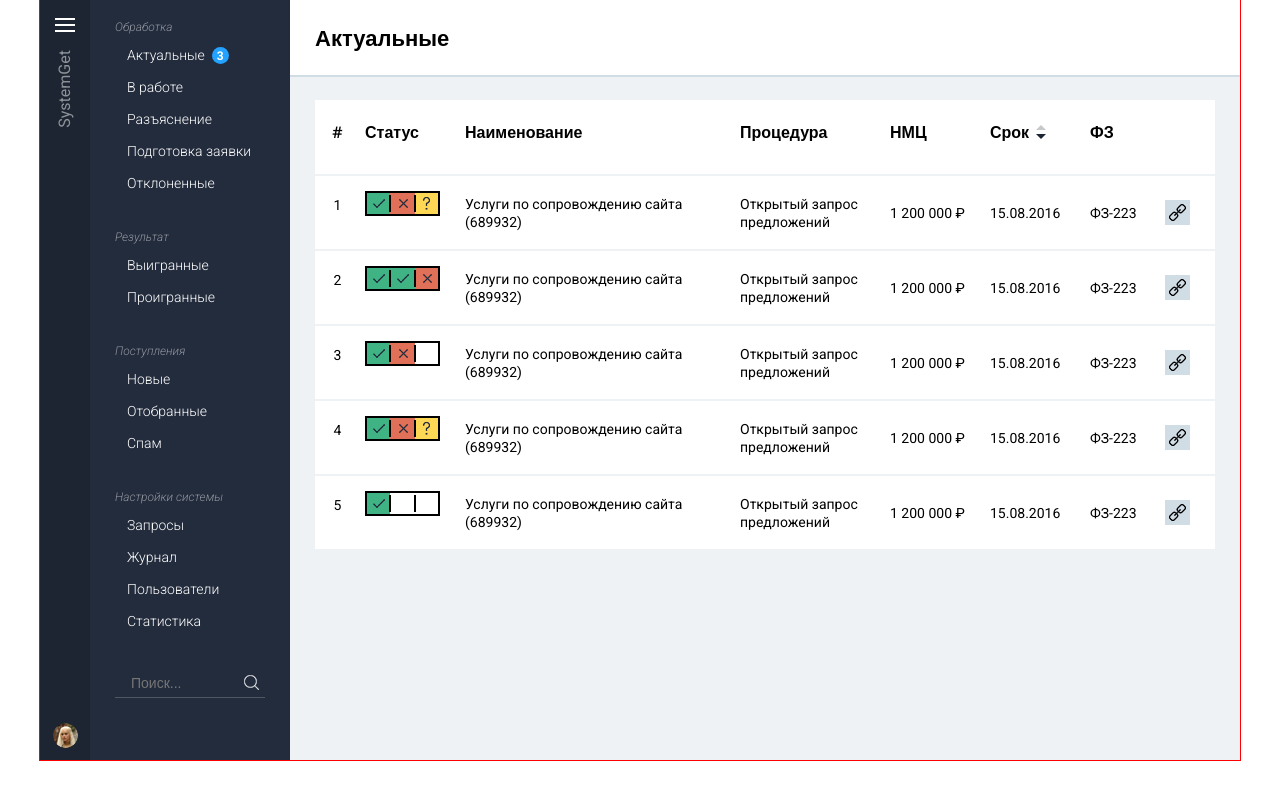
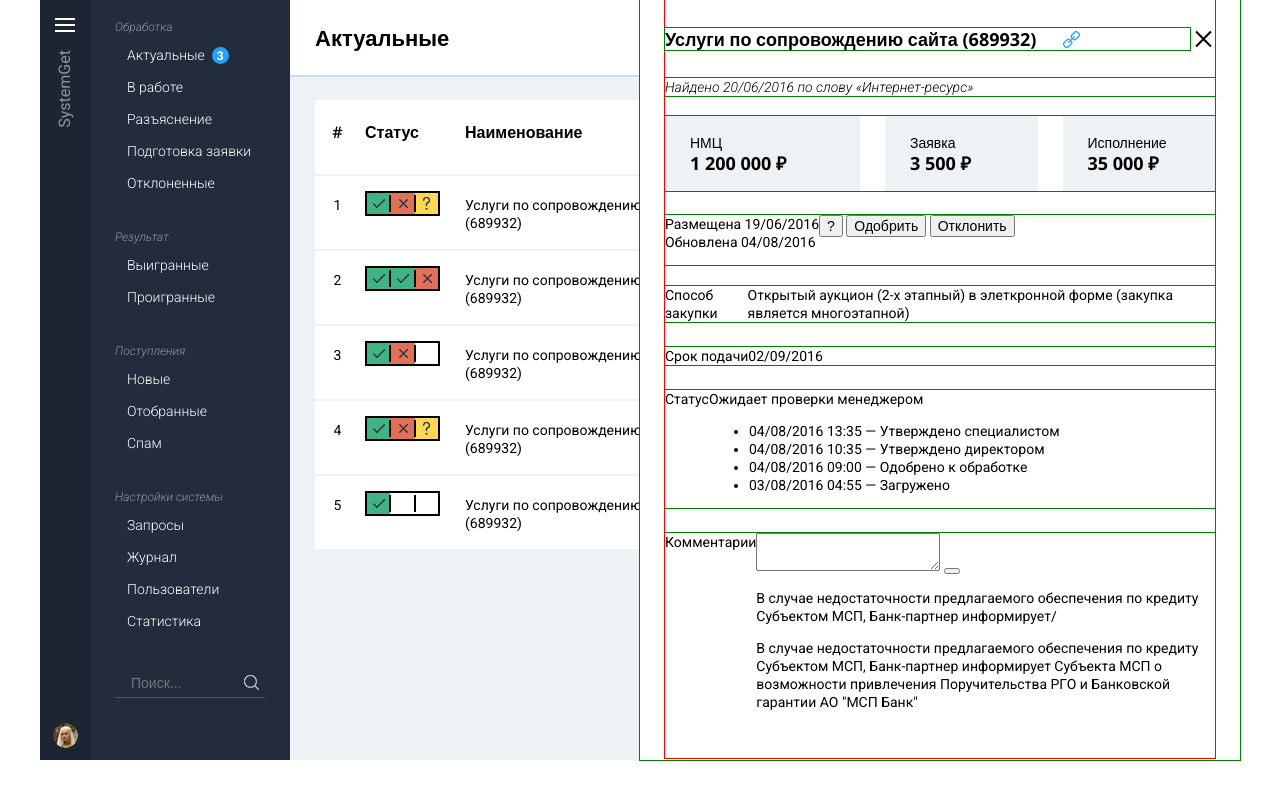
Before and after one commit to Kos63rus/test_work, a plain HTML site: page index.html in a window 1280 px wide. Drawn offline with nearby package versions, Linux system fonts and the light colour scheme.

Commit message:
Стилизация попапа (0,5часа)

```diff
--- a/css/style.css
+++ b/css/style.css
@@ -17,7 +17,7 @@ body {
   width: 1200px;
   min-height: 760px;
   margin: 0 auto;
-  outline: 1px solid red;
+  /*outline: 1px solid red;*/
 }
 
 .visually-hidden {
@@ -49,6 +49,7 @@ body {
 
 .icon-main-menu-btn {
   position: relative;
+  display: block;
   width: 20px;
   height: 10px;
   border-top: 2px solid #ffffff;
@@ -205,7 +206,7 @@ body {
   margin-left: 200px;
   color: #000000;
   background-color: #eef2f5;
-  outline: 1px solid blue;
+  /*outline: 1px solid blue;*/
 }
 
 .main-content-title {
@@ -237,11 +238,23 @@ body {
   /*outline: 1px solid green;*/
 }
 
+.main-content-table th {
+  padding: 0;
+  padding-top: 23px;
+  padding-bottom: 32px;
+  font-family: "Open Sans", "Arial", sans-serif;
+  font-size: 16px;
+  line-height: 19px;
+  font-weight: 600;
+  color: #000000;
+}
+
 .main-content-table th,
 .main-content-table td {
   box-sizing: border-box;
   height: 75px;
   text-align: left;
+  vertical-align: top;
   border-bottom: 2px solid #eef2f5;
   /*outline: 1px solid red;*/
 }
@@ -254,9 +267,8 @@ body {
   text-align: center;
 }
 
-.main-content-table td:nth-child(1) {
+.main-content-table td:not(:nth-child(2)) {
   padding-top: 20px;
-  vertical-align: top;
 }
 
 .main-content-table th:nth-child(2),
@@ -269,7 +281,6 @@ body {
 
 .main-content-table td:nth-child(2) {
   padding-top: 15px;
-  vertical-align: top;
 }
 
 .main-content-table th:nth-child(3),
@@ -277,6 +288,11 @@ body {
   width: 275px;
   padding-left: 5px;
   padding-right: 5px;
+}
+
+.main-content-table td:nth-child(3) {
+  padding-top: 20px;
+  vertical-align: top;
 }
 
 .main-content-table th:nth-child(4),
@@ -314,21 +330,9 @@ body {
 
 .main-content-table td:nth-child(8) {
   width: 55px;
+  padding-top: 15px;
   padding-left: 5px;
   padding-right: 5px;
-}
-
-
-.main-content-table th {
-  padding: 0;
-  padding-top: 23px;
-  padding-bottom: 32px;
-  vertical-align: top;
-  font-family: "Open Sans", "Arial", sans-serif;
-  font-size: 16px;
-  line-height: 19px;
-  font-weight: 600;
-  color: #000000;
 }
 
 .status-panel {
@@ -465,13 +469,16 @@ body {
 }
 
 .modal {
-  display: none;
+  /*display: none;*/
   position: absolute;
   top: 0;
   right: 0;
   width: 600px;
   min-height: 760px;
+  color: #000000;
+  background-color: #ffffff;
   outline: 1px solid green;
+  z-index: 500;
 }
 
 .modal-container {
@@ -483,19 +490,68 @@ body {
   outline: 1px solid red;
 }
 
+.modal-content-close {
+  position: absolute;
+  top: 30px;
+  right: 30px;
+  width: 15px;
+  height: 15px;
+  font-size: 0;
+  background-color: transparent;
+  border: 0;
+  cursor: pointer;
+}
+
+.modal-content-close::before,
+.modal-content-close::after {
+  content: "";
+  position: absolute;
+  top: 8px;
+  left: -2px;
+  width: 21px;
+  height: 2px;
+  background-color: #000000;
+}
+
+.modal-content-close::before {
+  -webkit-transform: rotate(45deg);
+          transform: rotate(45deg);
+}
+
+.modal-content-close::after {
+  -webkit-transform: rotate(-45deg);
+          transform: rotate(-45deg);
+}
+
 .modal-title {
+  position: relative;
   width: 525px;
   min-height: 20px;
   margin: 0;
   margin-bottom: 14px;
   padding: 0;
+  font-family: "Open Sans", "Arial", sans-serif;
+  font-size: 18px;
+  line-height: 22px;
+  font-weight: bold;
   outline: 1px solid green;
+}
+
+.modal-title .link-icon {
+  position: absolute;
+  top: 3px;
+  right: 110px;
+  display: block;
+  width: 17px;
+  height: 17px;
 }
 
 .modal-title + p {
   width: 550px;
   min-height: 18px;
   margin-bottom: 20px;
+  font-weight: 300;
+  font-style: italic;
   outline: 1px solid green;
 }
 
@@ -506,8 +562,38 @@ body {
   margin: 0;
   margin-bottom: 24px;
   padding: 0;
+  font-family: "Open Sans", "Arial", sans-serif;
+  font-size: 14px;
+  line-height: 18px;
   list-style: none;
   outline: 1px solid green;
+}
+
+.money-info li {
+  padding-top: 18px;
+  padding-left: 25px;
+  background-color: #eef2f5;
+}
+
+.money-info li:nth-child(1) {
+  width: 200px;
+  margin-right: 25px;
+}
+
+.money-info li:nth-child(2) {
+  width: 150px;
+  margin-right: 25px;
+}
+
+.money-info li:nth-child(3) {
+  width: 150px;
+}
+
+.money-info .price {
+  font-family: "Open Sans", "Arial", sans-serif;
+  font-size: 18px;
+  line-height: 22px;
+  font-weight: bold;
 }
 
 .modal .dates-and-controls-wrapper {
--- a/index.html
+++ b/index.html
@@ -12,7 +12,7 @@
       <aside class="user-panel">
           <button class="main-menu-btn" type="button" title="Меню">
             <span class="visually-hidden">Меню</span>
-            <div class="icon-main-menu-btn"></div>
+            <span class="icon-main-menu-btn"></span>
           </button>
           <a class="service-name">SystemGet</a>
           <a class="user-profile sprite sprite-avatar1" href="#" title="Профиль">
@@ -206,9 +206,10 @@
 
       <section class="modal">
         <div class="modal-container">
+          <button class="modal-content-close" type="button" title="Закрыть">Закрыть</button>
           <h2 class="modal-title">
             Услуги по сопровождению сайта (689932)
-            <span class="link-icon"></span>
+            <span class="link-icon sprite sprite-icon-link-modal"></span>
           </h2>
           <p>Найдено <time datetime="2016-06-20">20/06/2016</time> по слову <q>Интернет-ресурс</q></p>
           <ul class="money-info">
```
